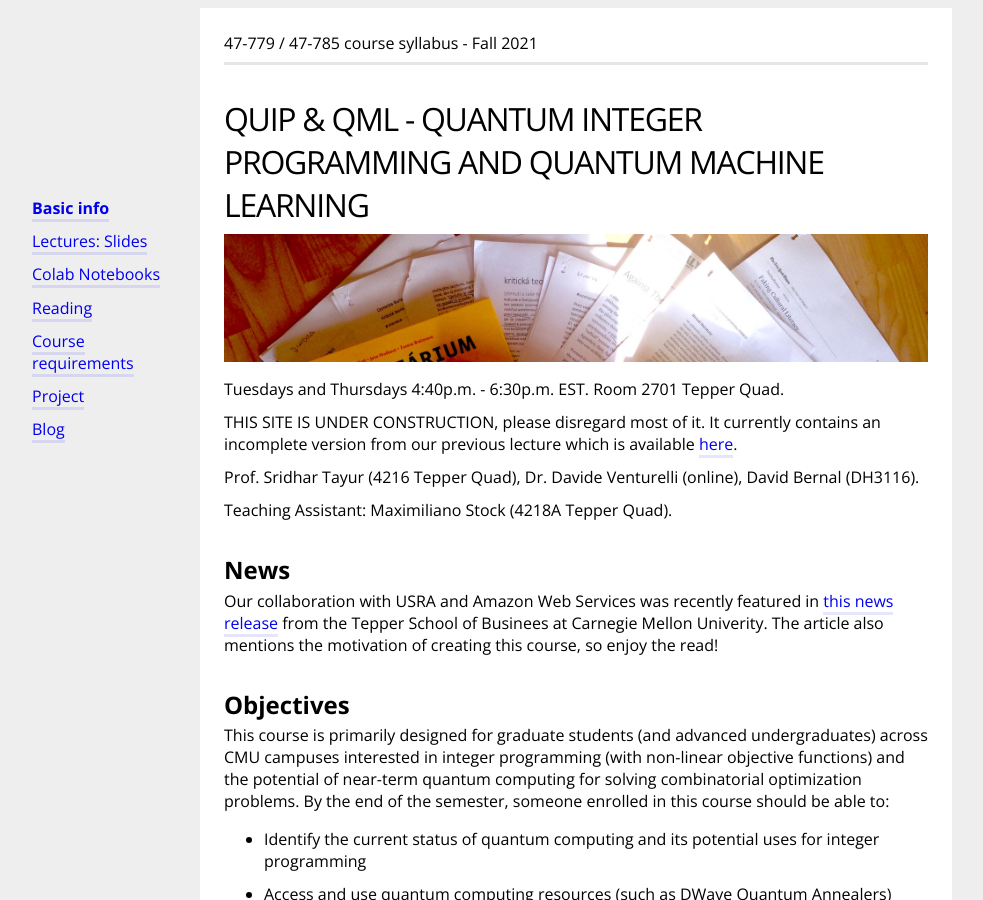
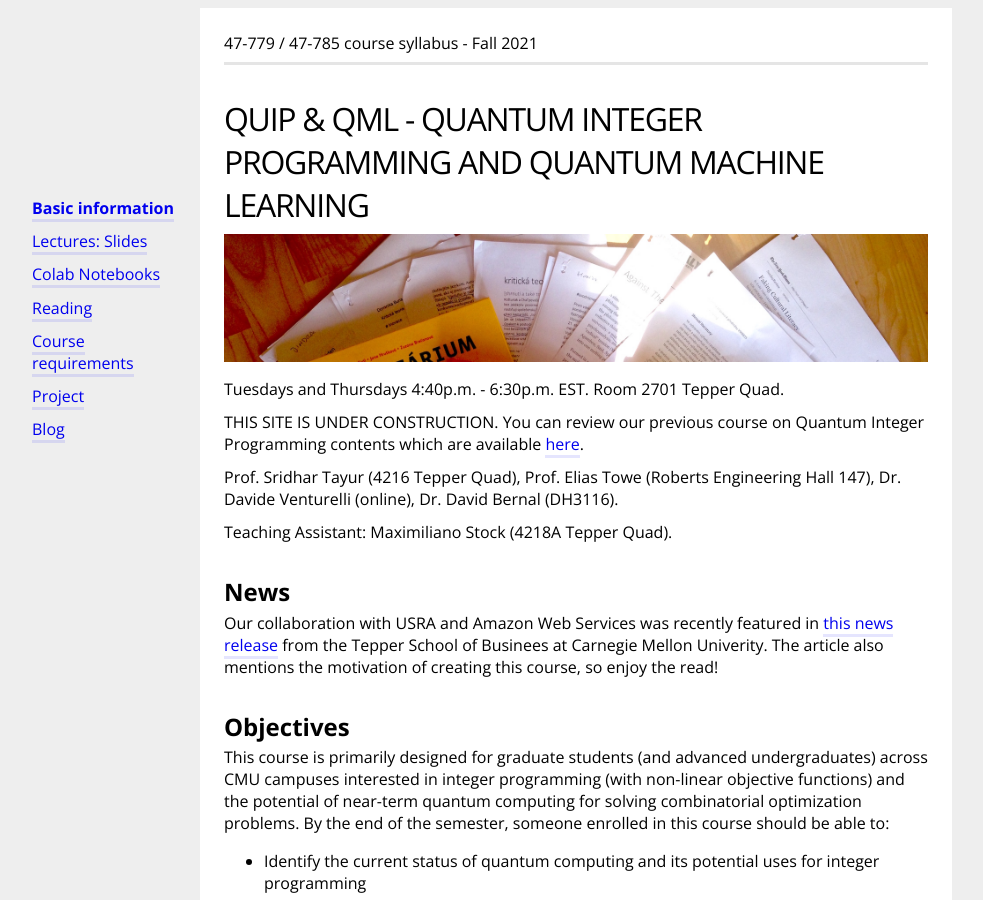
Before and after one commit to bernalde/QuIPML, a Jekyll site: the page built from index.md, in a window 1280 px wide and 900 px high. Shown: the whole window, without its empty margins (64-1047 px from the left). Built offline with Jekyll 4.4.1, drawn with Linux system fonts in a browser that asks for light colours.

Commit message:
Update index.md

```diff
--- a/index.md
+++ b/index.md
@@ -1,7 +1,7 @@
 ---
-title: "47-779 - Quantum Integer Programming and Machine Learning - CMU Fall 2021"
+title: "47-779/785 - Quantum Integer Programming and Quantum Machine Learning - CMU Fall 2021"
 layout: home
-menuItem: "Basic info"
+menuItem: "Basic information"
 menuPosition: 1
 ---
 <h1>{{ site.courseName }}</h1>
@@ -10,9 +10,10 @@ menuPosition: 1
 
 Tuesdays and Thursdays 4:40p.m. - 6:30p.m. EST. Room 2701 Tepper Quad.
 
-THIS SITE IS UNDER CONSTRUCTION, please disregard most of it. It currently contains an incomplete version from our previous lecture which is available [here](https://bernalde.github.io/QuIP/).
+THIS SITE IS UNDER CONSTRUCTION.
+You can review our previous course on Quantum Integer Programming contents which are available [here](https://bernalde.github.io/QuIP/).
 
-Prof. Sridhar Tayur (4216 Tepper Quad), Dr. Davide Venturelli (online), David Bernal (DH3116).
+Prof. Sridhar Tayur (4216 Tepper Quad), Prof. Elias Towe (Roberts Engineering Hall 147), Dr. Davide Venturelli (online), Dr. David Bernal (DH3116).
 
 Teaching Assistant: Maximiliano Stock (4218A Tepper Quad).
 
```
